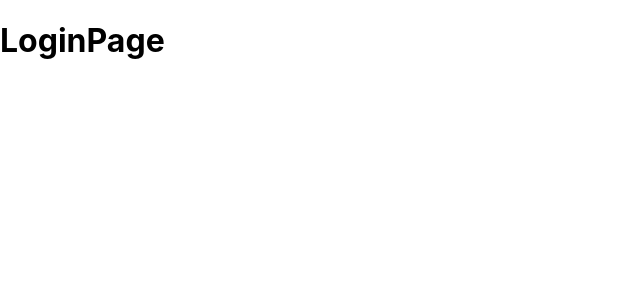
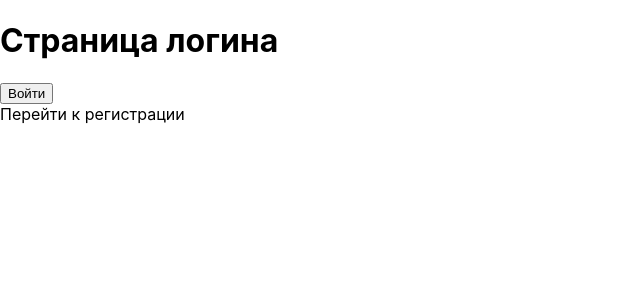
Before and after one commit to TatyanaKorLarina/skypro-music, a React (Create React App) app in the folder music/: page /login in a window 1280 px wide. Shown: the top 300 px of the page, without its empty margins (0-640 px from the left). Built offline with nearby package versions, Linux system fonts and the light colour scheme.

Commit message:
added navigation in NavMenu

```diff
--- a/music/src/components/navMenu/NavMenu.js
+++ b/music/src/components/navMenu/NavMenu.js
@@ -1,3 +1,4 @@
+import { NavLink } from "react-router-dom";
 import React from 'react'
 import * as S from './NavMenu.styles'
 
@@ -25,13 +26,22 @@ function NavMenu() {
     <S.NavMenu>
       <S.MenuList>
         <S.MenuItem>
-          <S.MenuLink href="../index.html">Главное</S.MenuLink>
+          <NavLink to="/main">
+            <S.MenuLink>Главное</S.MenuLink>
+          </NavLink>
+
         </S.MenuItem>
         <S.MenuItem>
-          <S.MenuLink href="../index.html">Мой плейлист</S.MenuLink>
+          <NavLink to="/favorites">
+            <S.MenuLink>Мой плейлист</S.MenuLink>
+          </NavLink>
+
         </S.MenuItem>
         <S.MenuItem>
-          <S.MenuLink href="../signin.html">Войти</S.MenuLink>
+          <NavLink to="/login">
+            <S.MenuLink>Войти</S.MenuLink>
+          </NavLink>
+
         </S.MenuItem>
       </S.MenuList>
 
--- a/music/src/pages/login/index.jsx
+++ b/music/src/pages/login/index.jsx
@@ -1,7 +1,9 @@
 export const LoginPage = () => {
     return (
       <div>
-        <h1>LoginPage</h1>
+        <h1>Страница логина</h1>
+        <button>Войти</button>
+        <div>Перейти к регистрации</div>
       </div>
     );
   };
```
